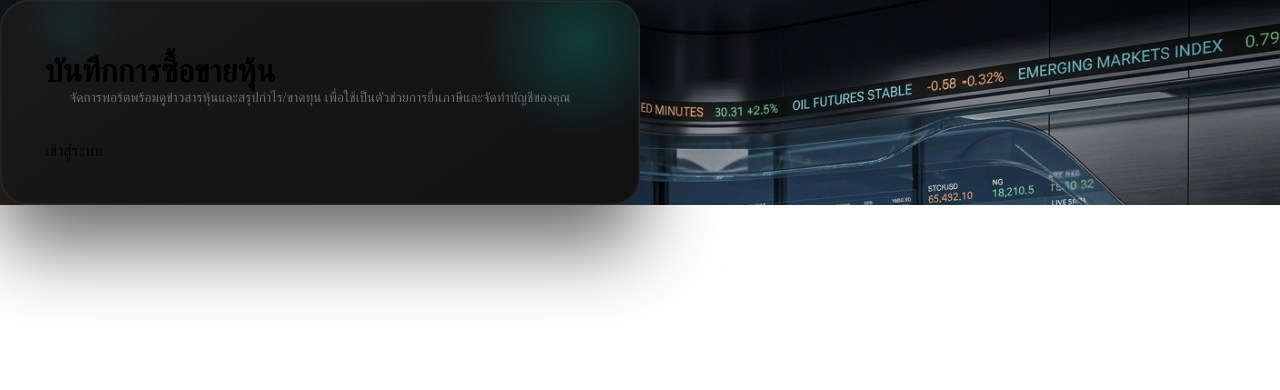
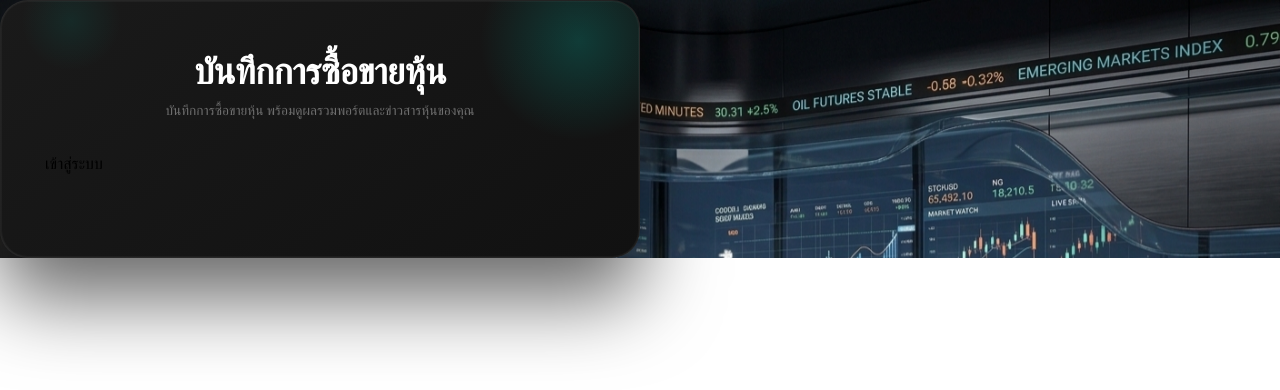
Before and after one commit to apirukCS/stock-portfolio-front, a React (Vite) app: page /auth/sign-in in a window 1280 px wide. Shown: the top 390 px of the page. Built offline with nearby package versions, Linux system fonts and the light colour scheme; the HTML template or start-up script is replaced by a standard one.

Commit message:
f btn login

```diff
--- a/src/pages/auth/sign-in-page/sign-in-form/google-sign-in-button.tsx
+++ b/src/pages/auth/sign-in-page/sign-in-form/google-sign-in-button.tsx
@@ -31,7 +31,6 @@ export function GoogleSignInButton() {
       data-callback="handleCredentialResponse"
       data-auto_select="false"
       data-use_one_tap="true"
-      data-prompt_parent_id="g_id_onload"
     >
       <div
         className="g_id_signin"
--- a/src/pages/auth/sign-in-page/sign-in-form/ui.tsx
+++ b/src/pages/auth/sign-in-page/sign-in-form/ui.tsx
@@ -1,46 +1,102 @@
+// import { useState } from "react";
 import "./ui.scss";
-import { GoogleSignInButton } from "./google-sign-in-button";
+import { useSignIn } from "../../../../services/auth/auth-service";
+import { GoogleLogin, GoogleOAuthProvider } from "@react-oauth/google";
+import { toast } from "react-hot-toast";
 
 export default function SignInForm() {
+  const signIg = useSignIn();
+  // const [username, setUsername] = useState("");
+  // const [password, setPassword] = useState("");
+  const clientId =
+    "507156469512-bdnoqanvpa9mjae8jnb17rpotcchndcm.apps.googleusercontent.com";
+  // const [idToken, setIdToken] = useState("");
+  // const [focus, setFocus] = useState({
+  //   username: false,
+  //   password: false,
+  // });
+
+  const onSubmit = async (idToken: string) => {
+    if (!idToken) return;
+    signIg.mutate({ idToken: idToken });
+  };
+
   return (
     <div>
       <div className="card">
-        <h1
-          className="
-  text-[28px] font-semibold text-white
-  text-center
-  leading-[1.1]
-  mb-2.5
-  tracking-[-0.5px]
-  sm:text-[36px]
-"
-        >
-          บันทึกการซื้อขายหุ้น
-        </h1>
+        <h1 className="title">บันทึกการซื้อขายหุ้น</h1>
         <p className="subtitle">
-          จัดการพอร์ตพร้อมดูข่าวสารหุ้นและสรุปกำไร/ขาดทุน
-          เพื่อใช้เป็นตัวช่วยการยื่นภาษีและจัดทำบัญชีของคุณ
+          บันทึกการซื้อขายหุ้น พร้อมดูผลรวมพอร์ตและข่าวสารหุ้นของคุณ
         </p>
-        <div className="flex items-center my-9">
+        {/* <div className={`input-wrapper ${focus.username ? "focused" : ""}`}>
+          <div className="input-inner">
+            <span className="input-label">ชื่อผู้ใช้งาน</span>
+            <input
+              className="input-field"
+              type="email"
+              value={username}
+              placeholder="กรุณากรอกชื่อผู้ใช้งาน"
+              onChange={(e) => setUsername(e.target.value)}
+              onFocus={() => setFocus({ ...focus, username: true })}
+              onBlur={() => setFocus({ ...focus, username: false })}
+            />
+          </div>
+        </div> */}
+        {/* <div>
+          <div
+            className={`input-wrapper mb-0 ${focus.password ? "focused" : ""}`}
+          >
+            <div className="input-inner">
+              <span className="input-label">รหัสผ่าน</span>
+              <input
+                className="input-field"
+                type="password"
+                value={password}
+                placeholder="กรุณากรอกรหัสผ่าน"
+                onChange={(e) => setPassword(e.target.value)}
+                onFocus={() => setFocus({ ...focus, password: true })}
+                onBlur={() => setFocus({ ...focus, password: false })}
+              />
+            </div>
+          </div>
+        </div> */}
+        {/* <br></br>
+        <div className="pb-4">
+          <AppButton
+            type="submit"
+            bgColor="#ffffff"
+            color="#000000"
+            onClick={() => onSubmit()}
+            isLoading={signIg.isPending}
+          >
+            <div className="fw-semibold">เข้าสู่ระบบ</div>
+          </AppButton>
+        </div> */}
+        <div className="flex items-center my-6">
           <div className="flex-grow h-px bg-gradient-to-r from-transparent via-gray-600 to-transparent"></div>
           <span className="mx-4 text-white">เข้าสู่ระบบ</span>
           <div className="flex-grow h-px bg-gradient-to-r from-transparent via-gray-600 to-transparent"></div>
         </div>
-        <GoogleSignInButton />
-        {/* <button
-          onClick={() => googleLogin()}
-          className="w-full py-3.5 px-6 text-sm sm:text-base bg-white text-gray-600 rounded-[40px] flex items-center justify-center gap-5 font-semibold shadow-2xl hover:shadow-3xl hover:bg-white/90 transition-all duration-300 border border-white/30 backdrop-blur-sm"
-          disabled={signIg.isPending}
-        >
-          {signIg.isPending ? (
-            <div className="animate-spin rounded-full h-6 w-6 border-b-2 border-gray-900"></div>
-          ) : (
-            <>
-              <img src={logoGoogle} alt="logo-google.png" width={22} />
-              เข้าสู่ระบบด้วย Google
-            </>
-          )}
-        </button> */}
+        <GoogleOAuthProvider clientId={clientId}>
+          <GoogleLogin
+            onSuccess={(res) => onSubmit(res?.credential ?? "")}
+            size="large"
+            type="standard"
+            theme="filled_blue"
+            onError={() => {
+              toast.success("เกิดข้อผิดพลาดบางอย่าง", {
+                duration: 3000,
+                position: "top-right",
+              });
+            }}
+            shape="rectangular"
+            width={document.getElementById("GoogleSignInButton")?.offsetHeight ?? 0}
+          />
+        </GoogleOAuthProvider>
+        {/* <div className="footer">
+          ยังไม่มีบัญชีผู้ใช้งานใช่หรือไม่?{" "}
+          <a href="/auth/sign-up">ลงทะเบียน</a>
+        </div> */}
       </div>
     </div>
   );
```
